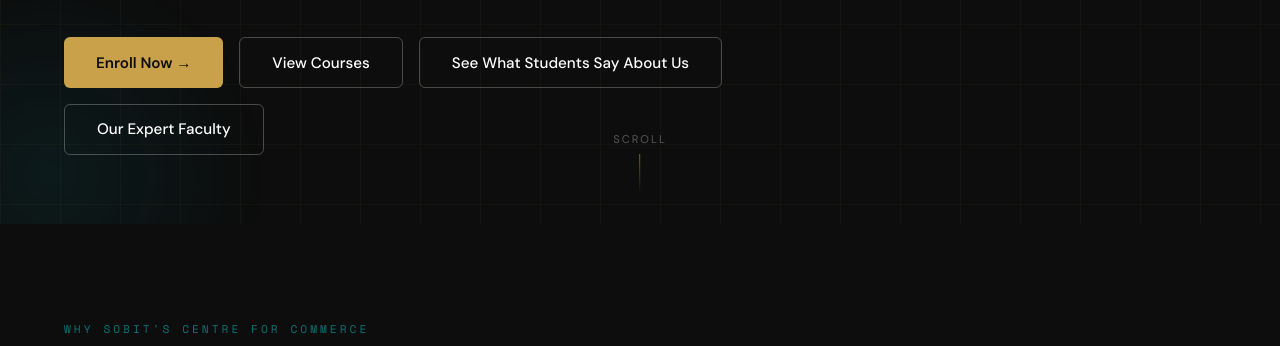
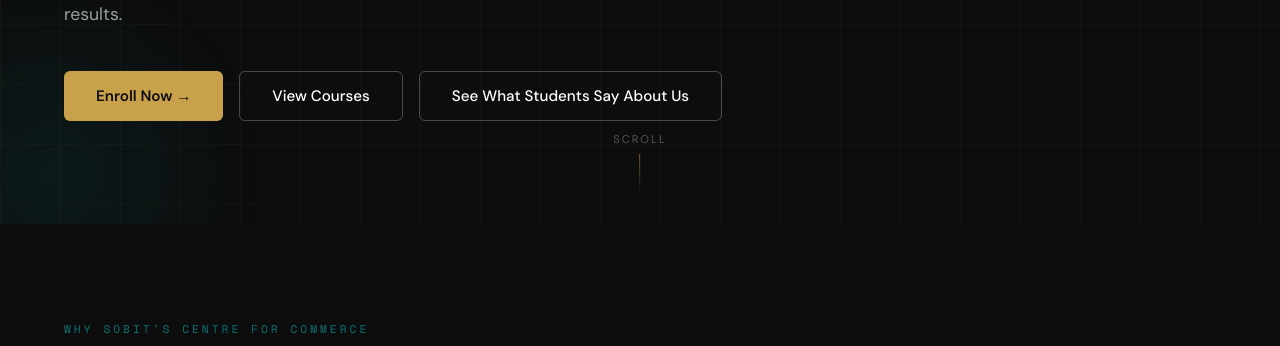
Before and after one commit to Kishori-Jhawar/Website-development, a plain HTML site: page index.html in a window 1280 px wide. Shown: the part 680-1026 px from the top of the page. Drawn offline with nearby package versions, Linux system fonts and the light colour scheme.

```diff
--- a/index.html
+++ b/index.html
@@ -64,7 +64,6 @@
         <a href="#contact" class="btn-primary">Enroll Now →</a>
         <a href="courses.html" class="btn-outline">View Courses</a>
         <a href="testimonials.html" class="btn-outline">See What Students Say About Us</a>
-        <a href="faculty.html" class="btn-outline">Our Expert Faculty</a>
 
       </div>
     </div>
```
